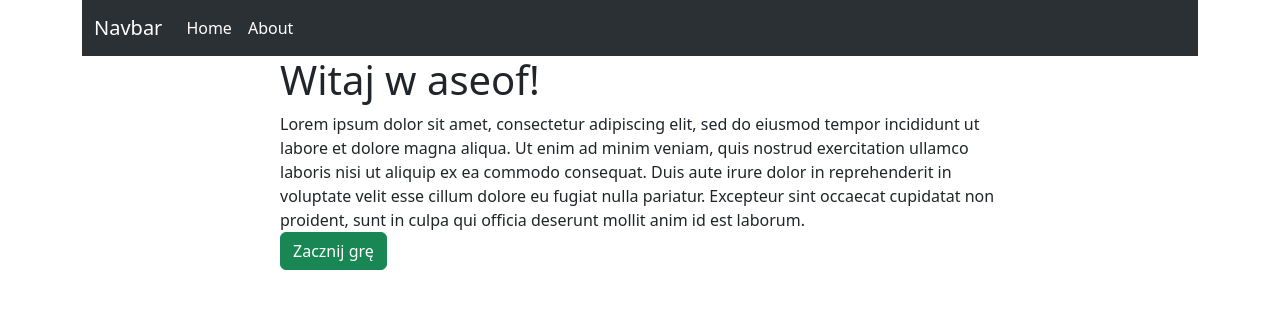
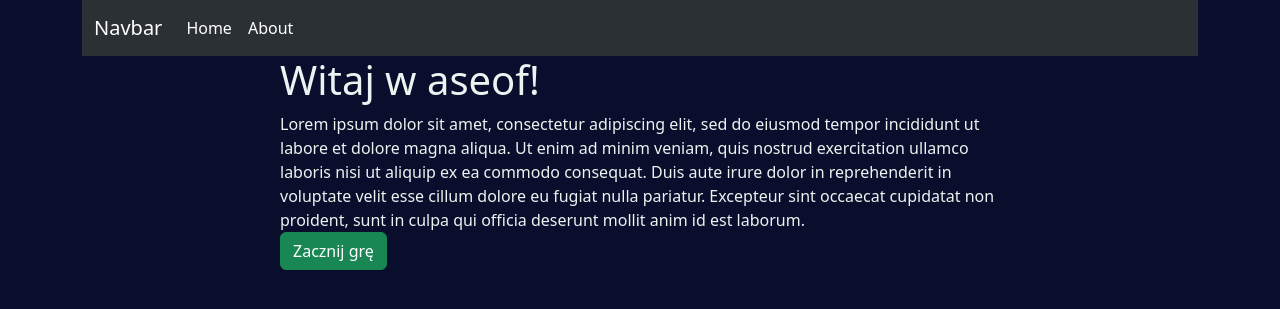
Before and after one commit to stabor705/BITEhack-TOS, a Flask app: page / in a window 1280 px wide. Shown: the top 309 px of the page. Run offline with Flask 2, Linux system fonts and the light colour scheme.

Commit message:
New Theme

```diff
--- a/projint/static/style.css
+++ b/projint/static/style.css
@@ -1,3 +1,8 @@
+body{
+    background-color: #080E2C;
+    color: #ECF4F1;
+}
+
 .problem-card {
     max-width: 520px;
     margin: 2rem auto 0 auto;
```
